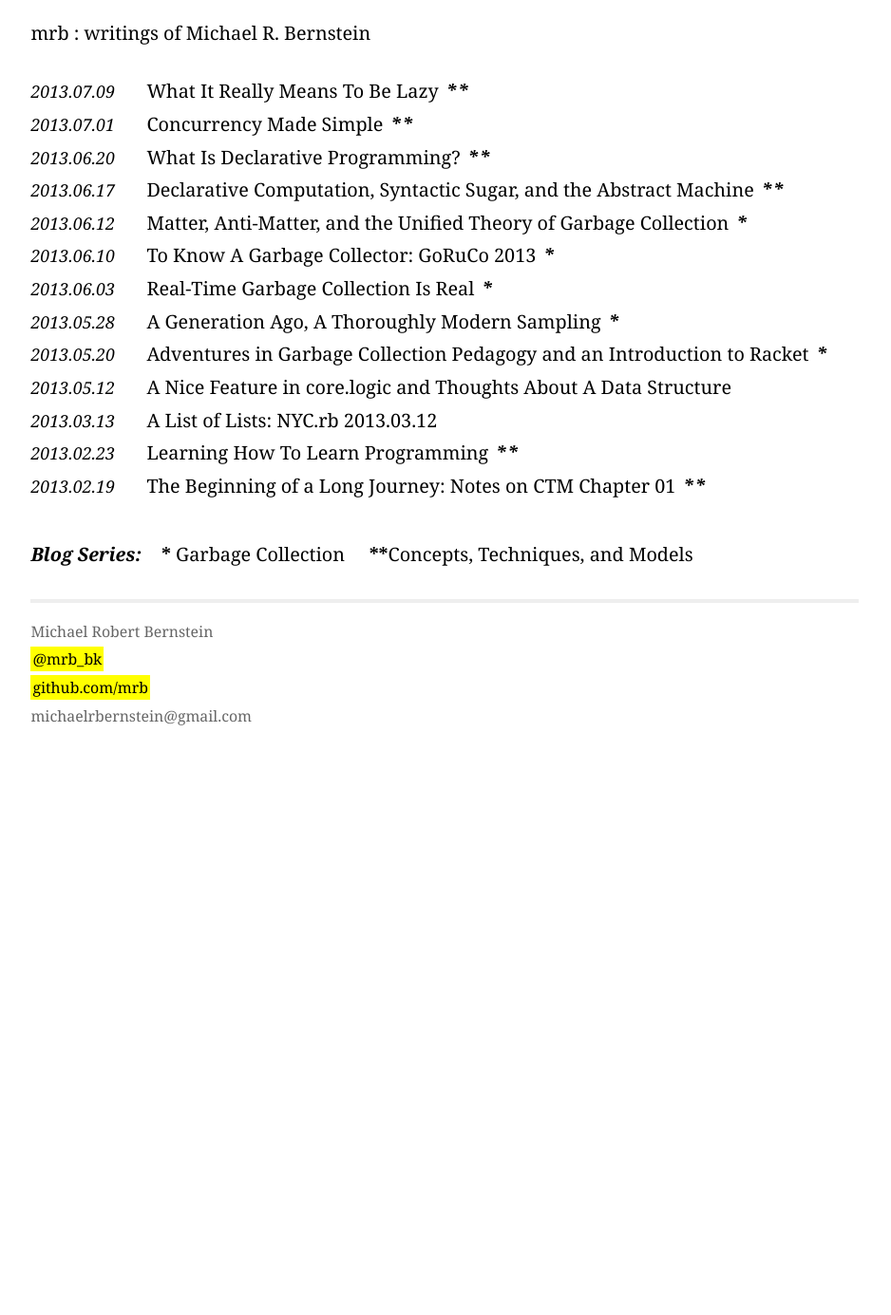
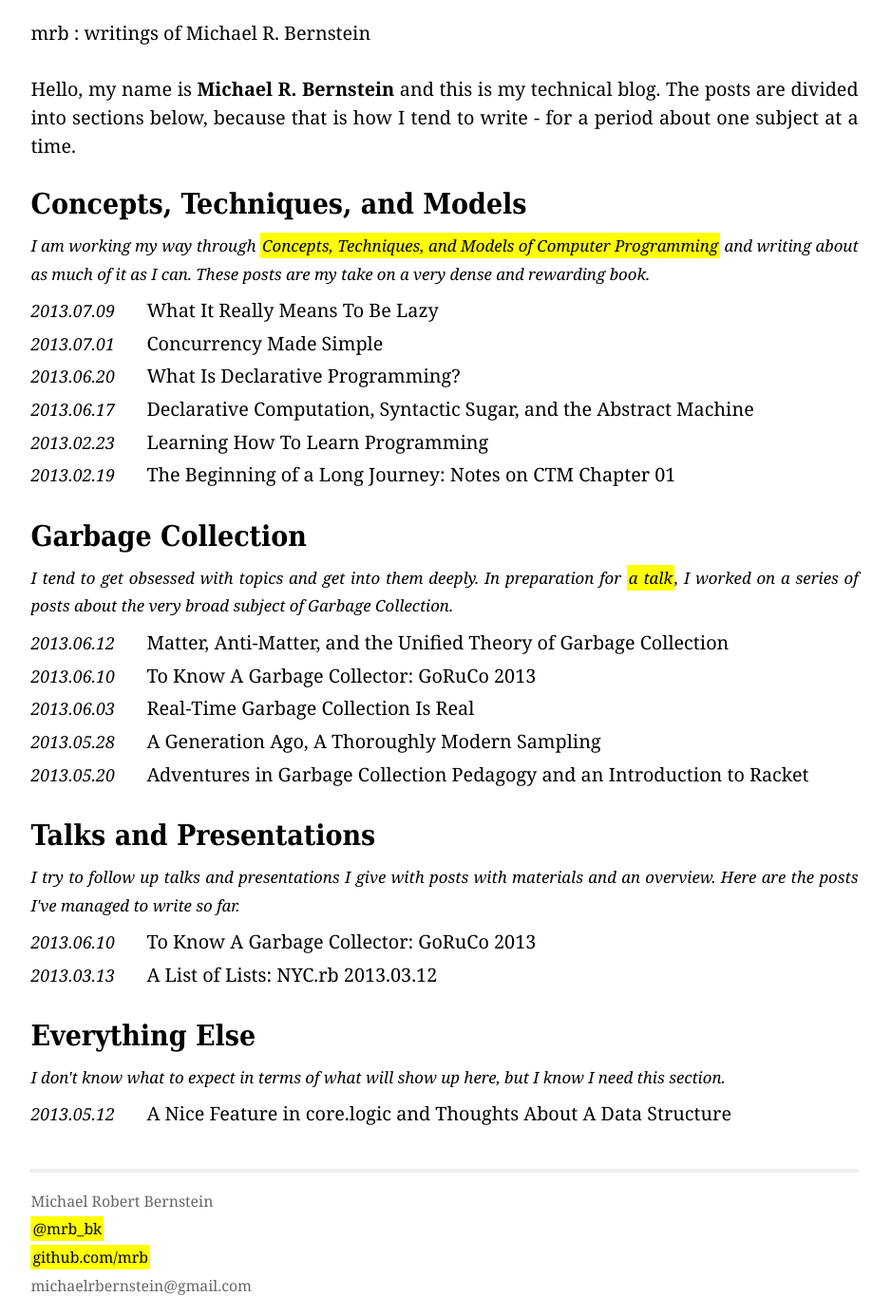
Before and after one commit to mrb/mrb.github.com, a Jekyll site: the page built from index.html, in a window 1280 px wide. Shown: the whole page at 95% size, without its empty margins (172-1110 px from the left). Built offline with Jekyll 4.4.1, drawn with Linux system fonts in a browser that asks for light colours; Markdown is read by kramdown in place of the engine named in the settings; comment, search, counter and statistics services are not loaded; before the commit the page ends 920 px from its top, so only the background shows below that.

Commit message:
Reorg index

```diff
--- a/_posts/2013-03-13-a-list-of-lists-nycrb.markdown
+++ b/_posts/2013-03-13-a-list-of-lists-nycrb.markdown
@@ -1,6 +1,8 @@
 ---
 layout: post
 title: "A List of Lists: NYC.rb 2013.03.12"
+published: true
+talks: true
 ---
 #
 ### A List of Lists: NYC.rb 2013.03.12
--- a/_posts/2013-05-12-featurec-and-maps.markdown
+++ b/_posts/2013-05-12-featurec-and-maps.markdown
@@ -2,6 +2,7 @@
 layout: post
 title: A Nice Feature in core.logic and Thoughts About A Data Structure
 published: true
+other: true
 ---
 #
 #### A Nice Feature in core.logic and Thoughts About A Data Structure
--- a/_posts/2013-06-10-to-know-a-garbage-collector-goruco-2013.markdown
+++ b/_posts/2013-06-10-to-know-a-garbage-collector-goruco-2013.markdown
@@ -3,6 +3,7 @@ layout: post
 title: "To Know A Garbage Collector: GoRuCo 2013"
 published: true
 gc: true
+talks: true
 ---
 #
 ### To Know A Garbage Collector: GoRuCo 2013
--- a/index.html
+++ b/index.html
@@ -2,17 +2,51 @@
 layout: default
 title: home
 ---
+<br/>
+Hello, my name is <b>Michael R. Bernstein</b> and this is my technical blog. The posts are divided into sections below, because that is how I tend to write - for a period about one subject at a time.
+<br/>
+<br/>
+<h1>Concepts, Techniques, and Models</h1>
+<div class="lead">I am working my way through <a href="http://www.info.ucl.ac.be/~pvr/book.html">Concepts, Techniques, and Models of Computer Programming</a> and writing about as much of it as I can. These posts are my take on a very dense and rewarding book.</div>
 <ul class = "posts">
-<br/>
 {% for post in site.posts %}
-  {% if post.published != false %}
+    {% if post.published and post.ctm %}
     <li class="index">
       <div class="index-date">{{ post.date | date: "%Y.%m.%d" }}</div><a href="{{ post.url }}">{{ post.title }}</a>
-      {% if post.ctm %}<b><i>**</i></b>{% endif %}
-      {% if post.gc %}<b><i>*</i></b>{% endif %}
+    {% endif %}
+    </li>
+{% endfor %}
+
+<br/>
+<h1>Garbage Collection</h1>
+<div class="lead">I tend to get obsessed with topics and get into them deeply. In preparation for <a href="http://localhost:4000/2013/06/10/to-know-a-garbage-collector-goruco-2013.html">a talk</a>, I worked on a series of posts about the very broad subject of Garbage Collection.</div>
+{% for post in site.posts %}
+  {% if post.published and post.gc %}
+    <li class="index">
+      <div class="index-date">{{ post.date | date: "%Y.%m.%d" }}</div><a href="{{ post.url }}">{{ post.title }}</a>
+    {% endif %}
+   </li>
+{% endfor %}
+
+<br/>
+<h1>Talks and Presentations</h1>
+<div class="lead">I try to follow up talks and presentations I give with posts with materials and an overview. Here are the posts I've managed to write so far.</div>
+{% for post in site.posts %}
+    {% if post.published and post.talks %}
+    <li class="index">
+      <div class="index-date">{{ post.date | date: "%Y.%m.%d" }}</div><a href="{{ post.url }}">{{ post.title }}</a>
+    {% endif %}
+   </li>
+{% endfor %}
+
+<br/>
+<h1>Everything Else</h1>
+<div class="lead">I don't know what to expect in terms of what will show up here, but I know I need this section.</div>
+{% for post in site.posts %}
+  {% if post.published and post.other %}
+    <li class="index">
+      <div class="index-date">{{ post.date | date: "%Y.%m.%d" }}</div><a href="{{ post.url }}">{{ post.title }}</a>
     </li>
   {% endif %}
 {% endfor %}
 </ul>
-
-<b><i>Blog Series:</b></i> &nbsp;&nbsp; <b>*</b> Garbage Collection &nbsp;&nbsp;&nbsp; <b>**</b>Concepts, Techniques, and Models
--- a/stylesheets/mrb.css
+++ b/stylesheets/mrb.css
@@ -16,7 +16,7 @@ body {
 
 h1 {
   font: 30px/34px 'DejaVuSerifCondensed-Bold', Arial, sans-serif;letter-spacing: 0;
-	margin-bottom: 1em;
+	margin-bottom: .4em;
 }
 
 h2{
@@ -171,4 +171,5 @@ blockquote{
 .lead{
   font-style:italic;
   font-size:85%;
+  margin-bottom: .4em;
 }
```
Also changed, not shown: _posts/2013-09-04-message-passing-observable-nondeterminism-and-a-look-at-erlang.markdown (added, +78 -0 lines), images/message_passing_kernel.png (added).
